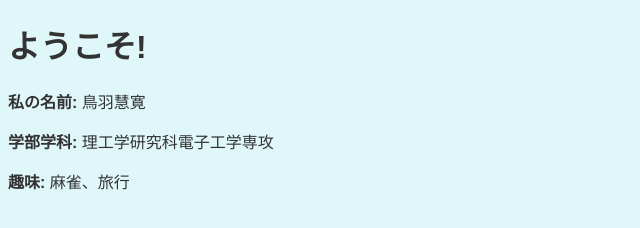
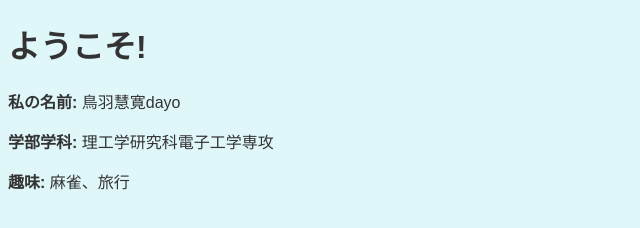
Before and after one commit to kKk1234-max/my-first-webpage, a plain HTML site: page index.html in a window 1280 px wide. Shown: the full height of the page, 0-640 px from the left. Drawn offline with Linux system fonts and the light colour scheme.

Commit message:
Update index.html

```diff
--- a/index.html
+++ b/index.html
@@ -16,7 +16,7 @@
 
     <h1>ようこそ!</h1>
 
-    <p><strong>私の名前:</strong> 鳥羽慧寛</p>
+    <p><strong>私の名前:</strong> 鳥羽慧寛dayo</p>
     <p><strong>学部学科:</strong> 理工学研究科電子工学専攻</p>
     <p><strong>趣味:</strong> 麻雀、旅行</p>
 
```
